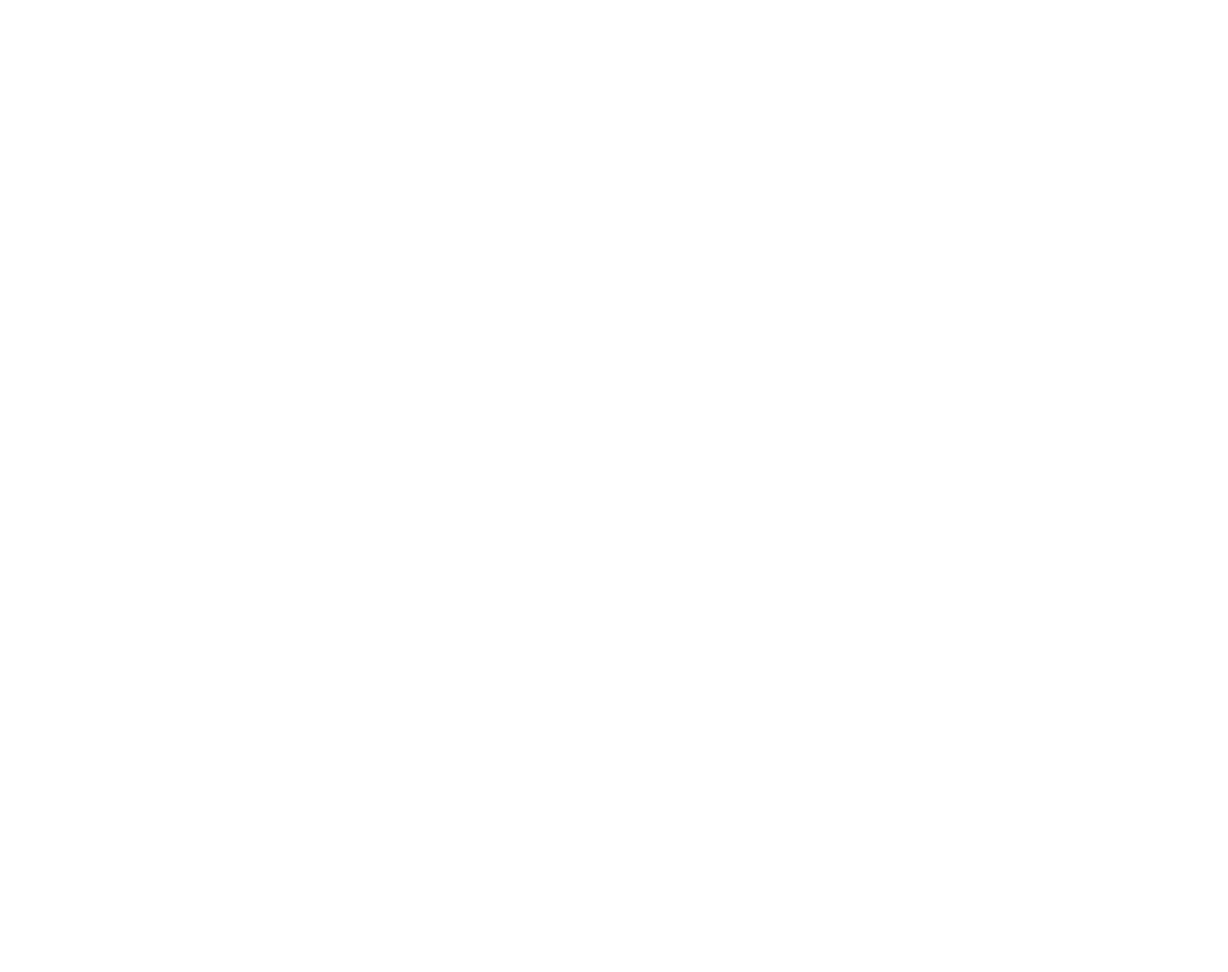
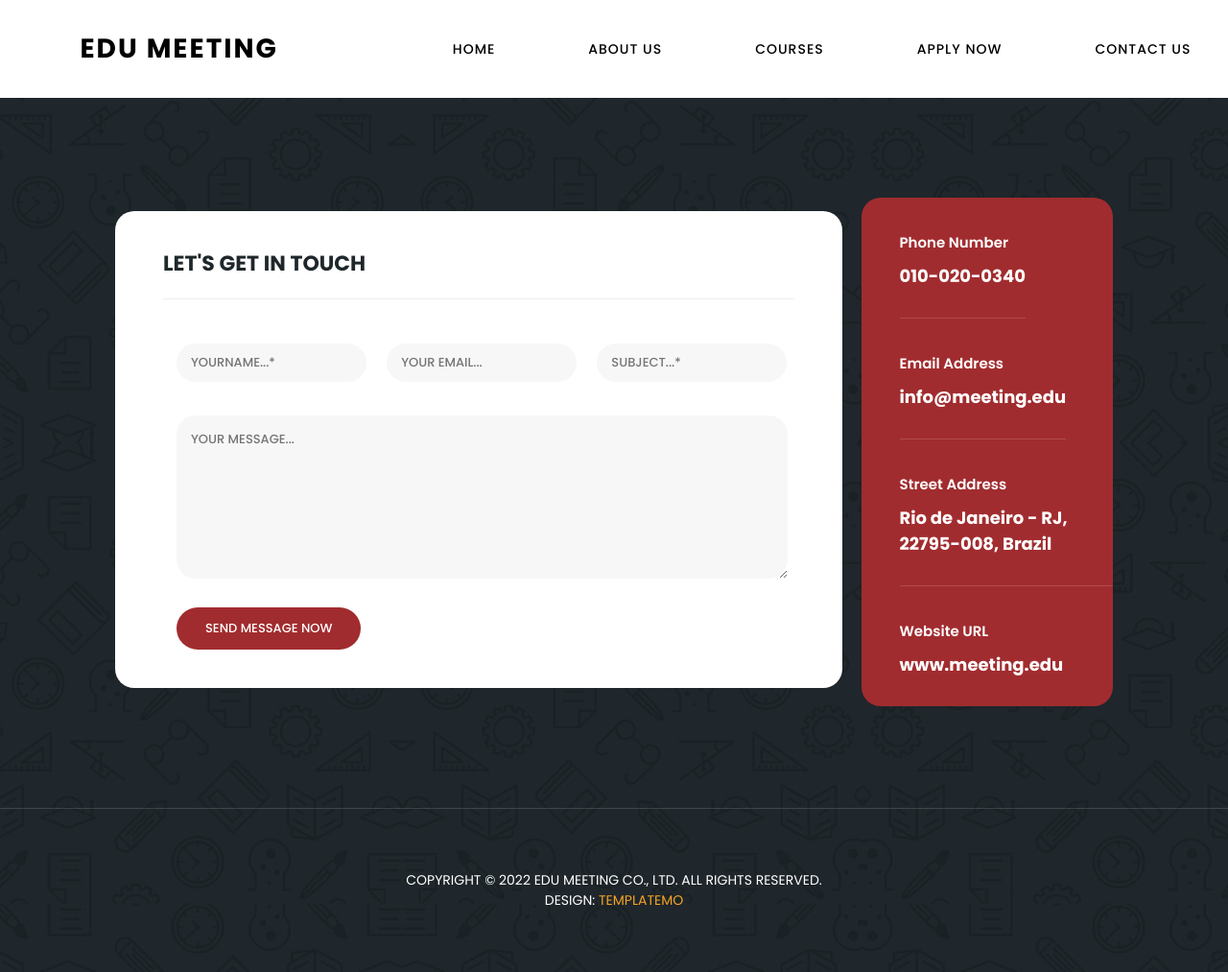
Before and after one commit to rinorpacarizi/FiveBright, a plain HTML site: page contact/contactUs.html in a window 1280 px wide. Shown: the whole page at 96% size. Before the commit the page ends 800 px from the top, so only its background shows below. Drawn offline with Linux system fonts and the light colour scheme.

Commit message:
ContactUs added

```diff
--- /dev/null
+++ b/assests/css/contact.css
@@ -0,0 +1,245 @@
+body{
+  background-image: url(../images/meetings-bg.jpg);
+  background-position: center center;
+  background-attachment: fixed;
+  background-repeat: no-repeat;
+  background-size: cover;
+}
+.col-lg-3{
+    flex:0 0 auto;
+    width:25%}
+.col-lg-4{
+    flex:0 0 auto;
+    width:33.33333333%
+  }
+  fieldset{
+    min-width: 0;
+    margin-right: 25px;
+    padding-bottom: 0px;
+    border: 0;
+  }
+  textarea{
+    width: 100%;
+    min-height: 140px;
+    max-height: 180px;
+    border-radius: 20px;
+    background-color: #f7f7f7;
+    outline: none;
+    border: none;
+    box-shadow: none;
+    font-size: 13px;
+    font-weight: 500;
+    color: #7a7a7a;
+    padding: 15px;
+    margin-bottom: 20px;
+    font-family: 'Poppins', sans-serif;
+  }
+  input{
+    width: 100%;
+    height: 40px;
+    border-radius: 20px;
+    background-color: #f7f7f7;
+    outline: none;
+    border: none;
+    box-shadow: none;
+    font-size: 13px;
+    font-weight: 500;
+    color: #7a7a7a;
+    padding: 0px 15px;
+    margin-bottom: 30px;
+    font-family: 'Poppins', sans-serif;
+  }
+
+.col-lg-9{
+    flex:0 0 auto;
+    width:75%}
+.col-lg-12{
+    flex:0 0 auto;
+    width:100%}
+
+.header{
+  position: fixed;
+  top: 0;
+  left: 0;
+  width: 100%;
+  display: flex;
+  padding: 30px 30px;
+  margin: 0px 0px;
+  align-items: center;
+  justify-content: space-around;
+  transition: background-color 0.5s ease;
+  background-color: white;
+  }
+
+  .logo{
+    font-size: 28px;
+    font-weight: 700;
+    text-transform: uppercase;
+    letter-spacing: 2px;
+    float: left;
+    padding-right: 140px;
+    padding-left: 40px;
+    transition: all 0.3s ease 0s;
+  }
+
+  .scroll-to-section{
+    padding-left: 15px;
+    padding-right: 15px;
+    margin-right: 40px;
+    display: block;
+    font-weight: 500;
+    font-size: 14px;
+    color: black;
+    text-transform: uppercase;
+    transition: all 0.3s ease 0s;
+    height: 40px;
+    line-height: 40px;
+    border: transparent;
+    letter-spacing: 1px;
+
+  }
+  a{
+    text-decoration: none;
+    color: black;
+    font-family: 'Poppins', sans-serif;
+  }
+
+.contact-us {
+
+    padding: 100px 0px 0px 0px;
+  }
+
+  .contact-us .row {
+    --bs-gutter-x: 1.5rem;
+    --bs-gutter-y: 0;
+    display: flex;
+    flex-wrap: wrap;
+    margin-right: 30px;
+    margin-left: 20px;
+    border-radius: 20px;
+    padding: 90px;
+  }
+
+  .contact-us .row1 {
+    --bs-gutter-x: 1.5rem;
+    --bs-gutter-y: 0;
+    display: flex;
+    flex-wrap: wrap;
+    margin-top: 30px;
+    margin-right: 20px;
+    margin-left: 10px;
+    background-color: #fff;
+    border-radius: 20px;
+    padding: 20px;
+  }
+
+  .contact-us .row2 {
+    --bs-gutter-x: 1.5rem;
+    --bs-gutter-y: 0;
+    display: flex;
+    flex-wrap: wrap;
+    margin-right: 30px;
+    margin-left: 30px;
+  }
+
+  .contact-us h2 {
+    text-transform: uppercase;
+    color: #1f272b;
+    border-bottom: 1px solid #eee;
+    margin-bottom: 40px;
+    padding-bottom: 20px;
+    font-size: 22px;
+    font-weight: 700;
+    font-family: 'Poppins', sans-serif;
+  }
+
+  .contact-us .container {
+        width: 100%;
+        padding-right: var(--bs-gutter-x,.75rem);
+        padding-left: var(--bs-gutter-x,.75rem);
+        margin-right: auto;
+        margin-left: auto;
+  }
+
+  .contact-us input {
+    width: 100%;
+    height: 40px;
+    border-radius: 20px;
+    background-color: #f7f7f7;
+    outline: none;
+    border: none;
+    box-shadow: none;
+    font-size: 13px;
+    font-weight: 500;
+    color: #7a7a7a;
+    padding: 0px 15px;
+    margin-bottom: 30px;
+  }
+
+  .contact-us button {
+    font-size: 13px;
+    color: #fff;
+    background-color: #a12c2f;
+    padding: 12px 30px;
+    margin-bottom: 20px;
+    display: inline-block;
+    border-radius: 22px;
+    font-weight: 500;
+    text-transform: uppercase;
+    transition: all .3s;
+    border: none;
+    outline: none;
+    font-family: 'Poppins', sans-serif;
+  }
+
+  .contact-us button:hover {
+    opacity: 0.9;
+  }
+
+  .contact-us .right-info {
+    background-color: #a12c2f;
+    border-radius: 20px;
+  }
+
+  .contact-us .right-info ul li {
+    display: inline-block;
+    border-bottom: 1px solid rgba(250,250,250,0.15);
+    padding-bottom: 30px;
+  }
+
+  .contact-us .right-info ul li:last-child {
+    margin-bottom: 30px;
+    padding-bottom: 0;
+    border-bottom: none;
+  }
+
+  .contact-us .right-info ul li h6 {
+    color: #fff;
+    font-size: 15px;
+    font-weight: 600;
+    font-family: 'Poppins', sans-serif;
+    margin-bottom: 10px;
+  }
+
+  .contact-us .right-info ul li span {
+    display: block;
+    font-size: 18px;
+    font-family: 'Poppins', sans-serif;
+    color: #fff;
+    font-weight: 700;
+  }
+
+  .footer {
+    text-align: center;
+    border-top: 1px solid rgba(250,250,250,0.15);
+    padding: 50px 0px;
+  }
+  .footer p {
+    text-transform: uppercase;
+    font-size: 14px;
+    font-family: 'Poppins', sans-serif;
+    color: #fff;
+  }
+  .footer p a {
+    color: #f5a425;
+  }
--- a/contact/contactUs.html
+++ b/contact/contactUs.html
@@ -0,0 +1,106 @@
+<!DOCTYPE html>
+<html lang="en">
+<head>
+
+    <meta charset="utf-8">
+    <meta name="viewport" content="width=device-width, initial-scale=1, shrink-to-fit=no">
+    <meta name="description" content="">
+    <meta name="author" content="TemplateMo">
+    <link href="https://fonts.googleapis.com/css?family=Poppins:100,200,300,400,500,600,700,800,900" rel="stylesheet">
+
+    <title>Contact Us</title>
+
+    <link href="../assests/css/contact.css" rel="stylesheet">
+
+    <!-- <meta charset="UTF-8">
+    <meta http-equiv="X-UA-Compatible" content="IE=edge">
+    <meta name="viewport" content="width=device-width, initial-scale=1.0">
+    <title>Contact Us</title>
+    <link rel="stylesheet" href="/assests/css/contact.css">
+    <script src="https://cdnjs.cloudflare.com/ajax/libs/jquery/3.6.0/jquery.min.js"></script> -->
+</head>
+<body style="margin: 0px;">
+    <header>
+      <nav class="main-nav">
+      <!-- <a href="../homepage/index.html" class="logo">Edu Meeting</a> -->
+      <ul class="header">
+        <a href="../homepage/index.html" class="logo">Edu Meeting</a>
+        <li class="scroll-to-section"> <a href="../homepage/index.html">Home</a></li>
+        <li class="scroll-to-section"> <a href="../aboutUs/about.html">About Us</a> </li>
+        <li class="scroll-to-section"> <a href="../courses/course.html">Courses</a></li>
+        <li class="scroll-to-section"> <a href="../apply/apply.html">Apply Now</a></li>
+        <li class="scroll-to-section"> <a href="#">Contact Us</a></li>
+      </ul>
+    </nav>
+    </header>
+            <div class="container contact-us">
+              <div class="row">
+                <div class="col-lg-9 align-self-center">
+                  <div class="row1">
+                    <div class="col-lg-12">
+                      <form id="contact" action="" method="post">
+                        <div class="row2">
+                          <div class="col-lg-12">
+                            <h2>Let's get in touch</h2>
+                          </div>
+                          <div class="col-lg-4">
+                            <fieldset>
+                              <input name="name" type="text" id="name" placeholder="YOURNAME...*" required="">
+                            </fieldset>
+                          </div>
+                          <div class="col-lg-4">
+                            <fieldset>
+                            <input name="email" type="text" id="email" pattern="[^ @]*@[^ @]*" placeholder="YOUR EMAIL..." required="">
+                          </fieldset>
+                          </div>
+                          <div class="col-lg-4">
+                            <fieldset>
+                              <input name="subject" type="text" id="subject" placeholder="SUBJECT...*" required="">
+                            </fieldset>
+                          </div>
+                          <div class="col-lg-12">
+                            <fieldset>
+                              <textarea name="message" type="text" class="form-control" id="message" placeholder="YOUR MESSAGE..." required=""></textarea>
+                            </fieldset>
+                          </div>
+                          <div class="col-lg-12">
+                            <fieldset>
+                              <button type="submit" id="form-submit" class="button">SEND MESSAGE NOW</button>
+                            </fieldset>
+                          </div>
+                        </div>
+                      </form>
+                    </div>
+                  </div>
+                </div>
+                <div class="col-lg-3">
+                  <div class="right-info">
+                    <ul>
+                      <li>
+                        <h6>Phone Number</h6>
+                        <span>010-020-0340</span>
+                      </li>
+                      <li>
+                        <h6>Email Address</h6>
+                        <span>info@meeting.edu</span>
+                      </li>
+                      <li>
+                        <h6>Street Address</h6>
+                        <span>Rio de Janeiro - RJ, 22795-008, Brazil</span>
+                      </li>
+                      <li>
+                        <h6>Website URL</h6>
+                        <span>www.meeting.edu</span>
+                      </li>
+                    </ul>
+                  </div>
+                </div>
+              </div>
+            </div>
+            <div class="footer">
+              <p>Copyright © 2022 Edu Meeting Co., Ltd. All Rights Reserved.
+                <br>Design: <a href="https://templatemo.com" target="_parent" title="free css templates">TemplateMo</a></p>
+            </div>
+  <!-- </header> -->
+</body>
+</html>
```
Also changed, not shown: homepage/index.html (+10 -10 lines).
